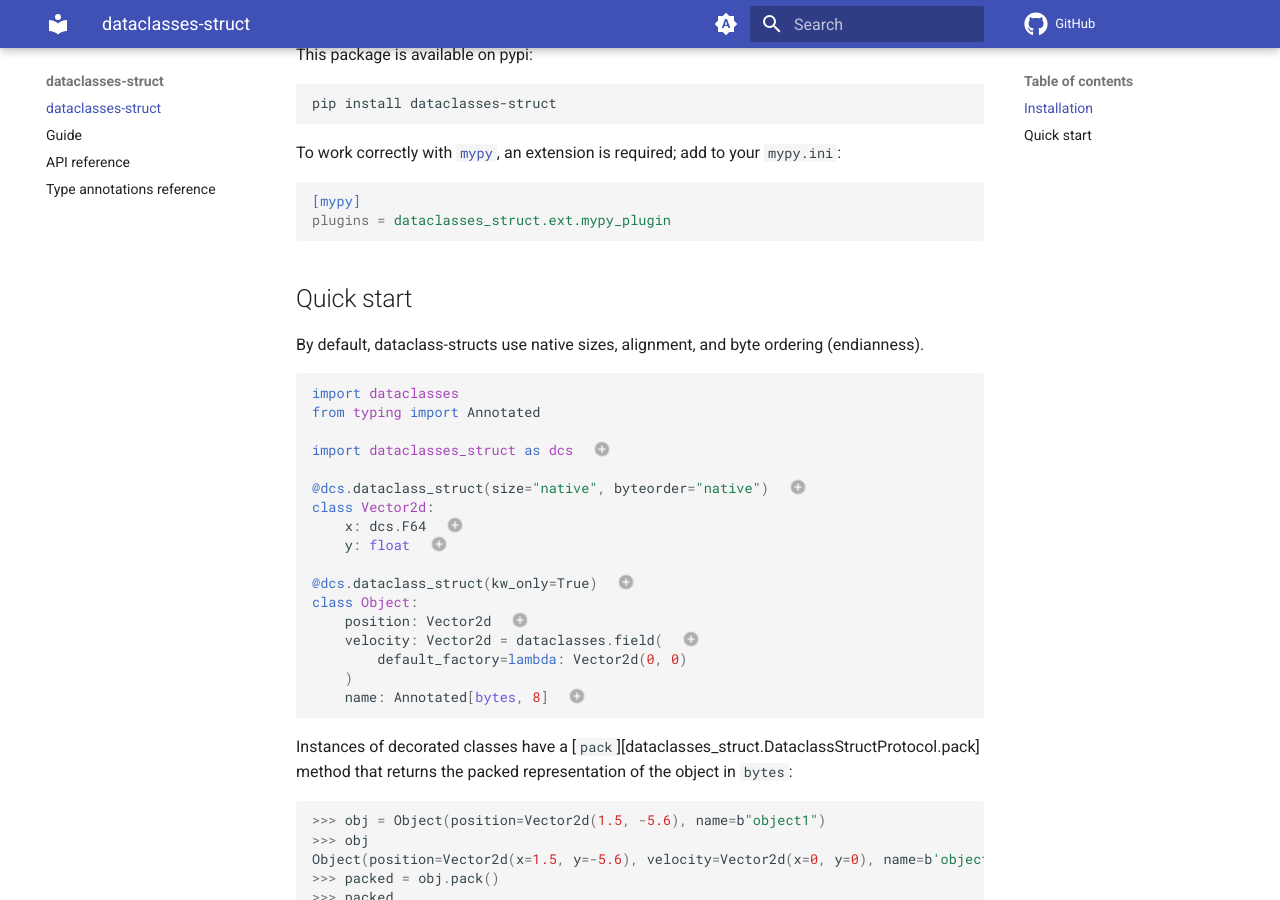
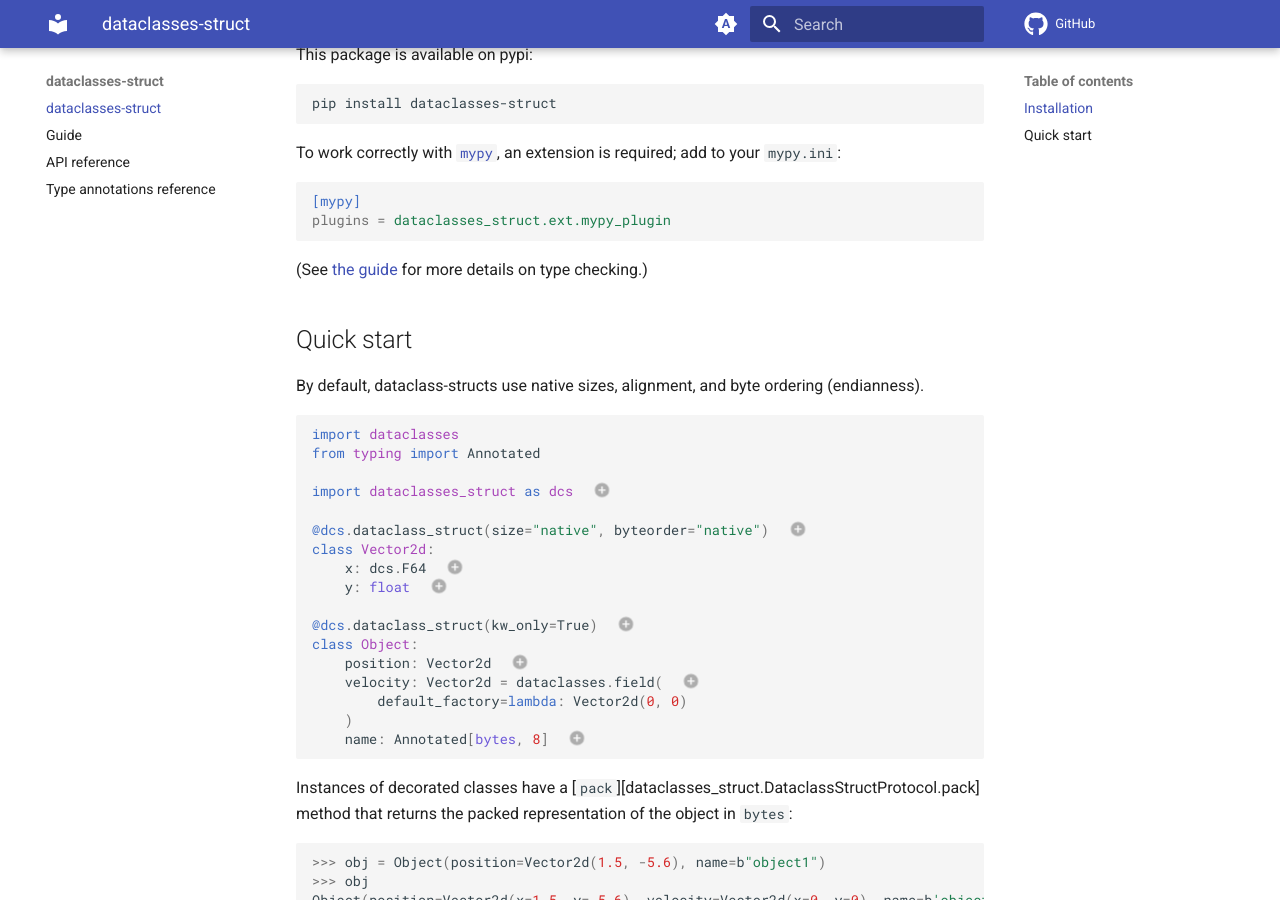
Before and after one commit to harrymander/dataclasses-struct, an MkDocs documentation site: the page built from docs/index.md, in a window 1280 px wide and 900 px high, scrolled down 323 px. Built offline with MkDocs 1.6.1 and Material for MkDocs 9.7.7, drawn with Linux system fonts in a browser that asks for light colours; comment, search, counter and statistics services are not loaded.

Commit message:
docs: add link to type checking section in guide on front page

````diff
--- a/docs/index.md
+++ b/docs/index.md
@@ -26,6 +26,8 @@ required; add to your `mypy.ini`:
 [mypy]
 plugins = dataclasses_struct.ext.mypy_plugin
 ```
+
+(See [the guide](guide.md#type-checking) for more details on type checking.)
 
 ## Quick start
 
````
